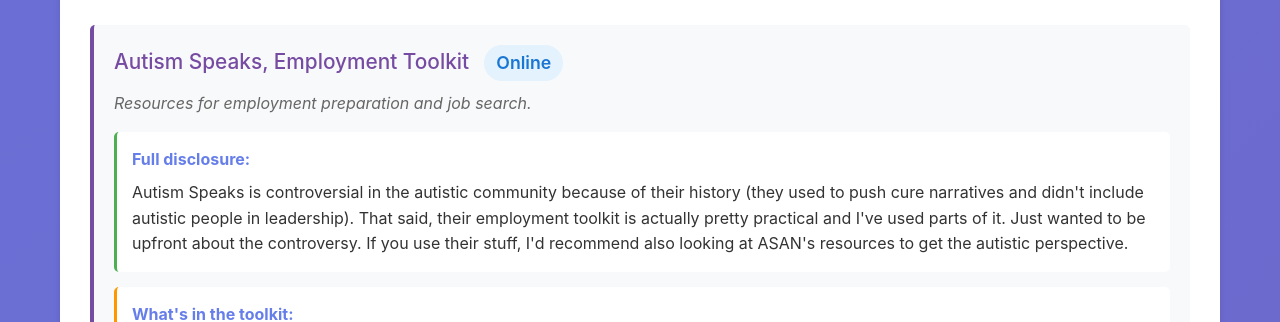
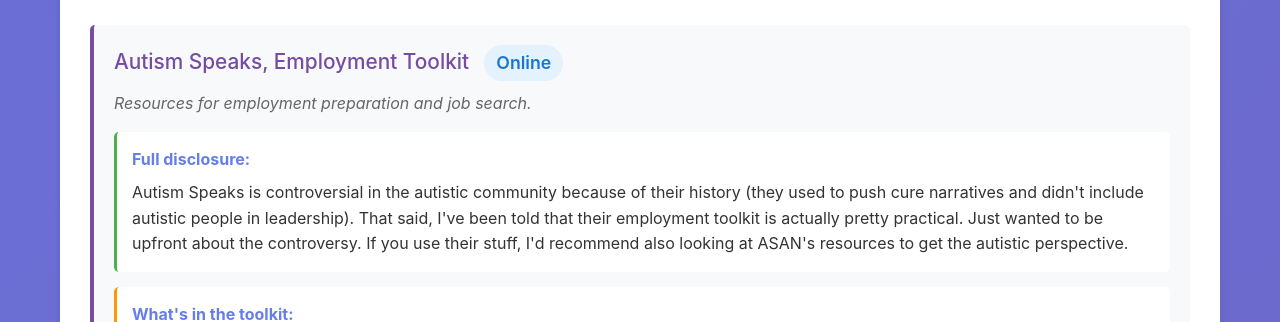
Before and after one commit to rsullyhue/Autism-Resource-Guide, a plain HTML site: page index.html in a window 1280 px wide. Shown: the part 4700-5022 px from the top of the page. Drawn offline with Linux system fonts and the light colour scheme.

Commit message:
Update index.html

```diff
--- a/index.html
+++ b/index.html
@@ -456,7 +456,7 @@
 
                 <div class="resource-why">
                     <strong>Full disclosure:</strong>
-                    Autism Speaks is controversial in the autistic community because of their history (they used to push cure narratives and didn't include autistic people in leadership). That said, their employment toolkit is actually pretty practical and I've used parts of it. Just wanted to be upfront about the controversy. If you use their stuff, I'd recommend also looking at ASAN's resources to get the autistic perspective.
+                    Autism Speaks is controversial in the autistic community because of their history (they used to push cure narratives and didn't include autistic people in leadership). That said, I've been told that their employment toolkit is actually pretty practical. Just wanted to be upfront about the controversy. If you use their stuff, I'd recommend also looking at ASAN's resources to get the autistic perspective.
                 </div>
 
                 <div class="resource-features">
```
